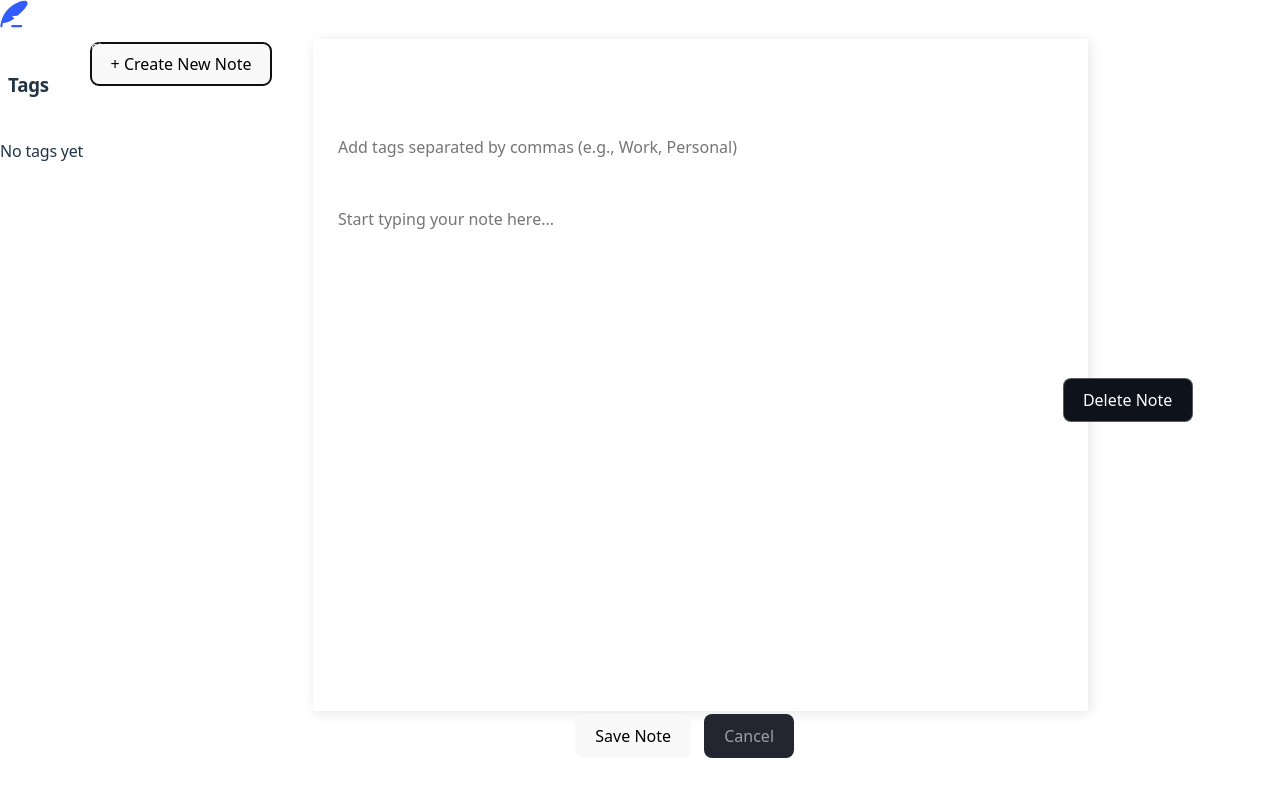
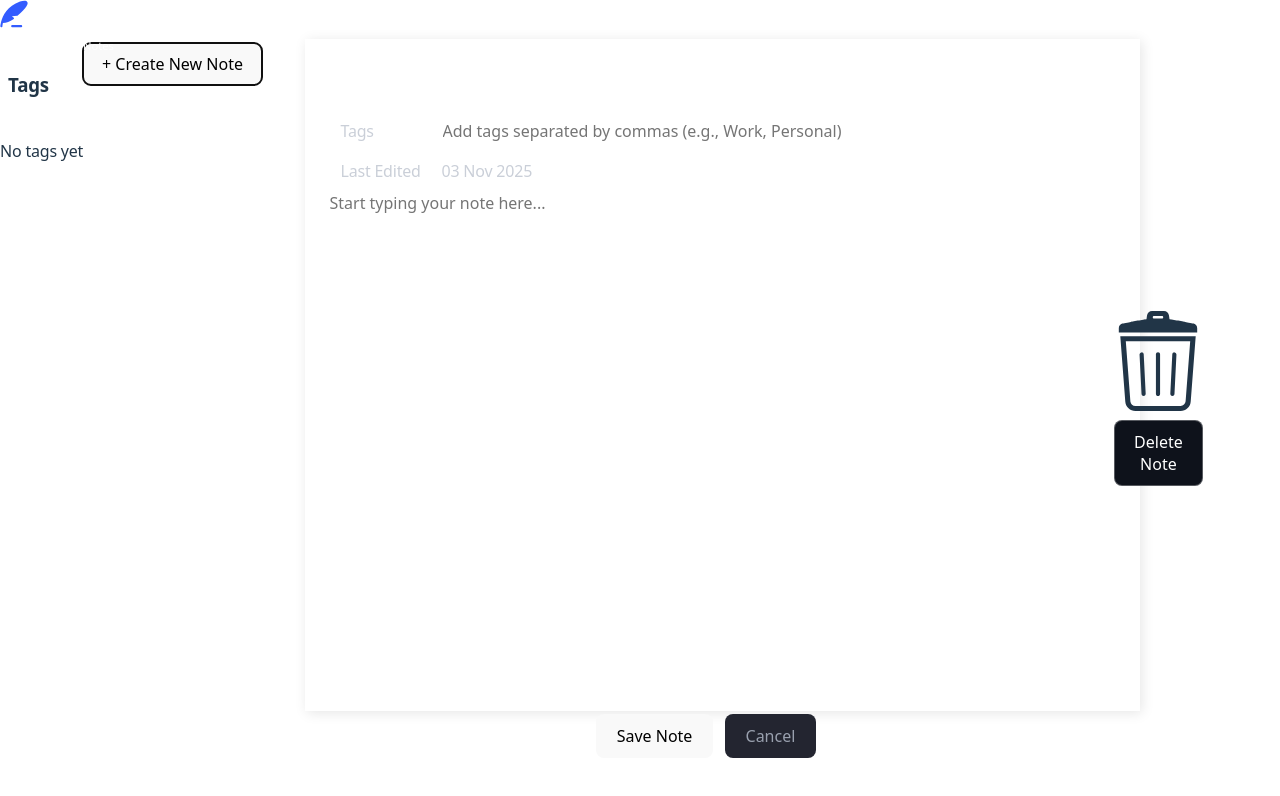
Before and after one commit to alifbink-ualberta/notetakingapp, a React (Vite) app: page / in a window 1280 px wide. Both pictures are taken after a click on the button "+ Create New Note". Shown: the top 796 px of the page. Built offline with nearby package versions, Linux system fonts and the light colour scheme.

Commit message:
Minor cosmetics and added TrashIcon.tsx

```diff
--- a/src/App.css
+++ b/src/App.css
@@ -186,13 +186,29 @@
 
 .last-edited{
   font-size: 1em;
-  color: rgba(255, 255, 255, 0.6);
+  color: #CACFD8;
   margin-top: 0.5rem;
+}
+
+#tag-input{
+  padding-left: 0;
+}
+
+.last-edited.noteview{
+  display: grid;
+  margin-top: 0.5rem;
+  grid-template-columns: 121px 1fr;
+}
+
+#tags-noteview{
+  display: grid;
+  margin-top: 0.5rem;
+  grid-template-columns: 121px 1fr;
 }
 
 .tag-noteview{
   font-size: 1em;
-  color: rgba(255, 255, 255, 0.6);
+  color: #CACFD8;
   margin-top: 0.5rem;
 }
 
@@ -220,6 +236,10 @@
   background-color: #0E121B;
 }
 
+#delete-note-btn {
+  width: 100px;
+}
+
 .cancel{
   background-color: #232530;
   color: #99A0AE;
--- a/src/components/MainNotes.tsx
+++ b/src/components/MainNotes.tsx
@@ -4,6 +4,7 @@ import NoteView from "./NoteView"
 import NoteList from "./Notelist"  // Windows is case insensitive, NoteList.tsx is registered as Notelist.tsx
 import Button from "./Button"
 import Sidebar from "./Sidebar";
+import TrashIcon from "./icons/TrashIcon"
 
 function MainNotes() {
   const [notes, setNotes] = useState<Note[]>([]) // for saved notes
@@ -127,7 +128,8 @@ function MainNotes() {
 
             </section>
             <section className="dlt-archive-btns">
-              <div className="special-btns">
+              <div id="delete-note-btn">
+                <TrashIcon/>
                 <Button
                   label="Delete Note"
                   variant="special"
--- a/src/components/NoteView.tsx
+++ b/src/components/NoteView.tsx
@@ -22,9 +22,10 @@ function NoteView({ note, onUpdate }: NoteProps) {
         className="title note-title"
         placeholder="Enter a title..."
       />
-      <div>
+      <div id="tags-noteview">
         <span className="tag-noteview"> <TagIcon className="view-icon"/> <span className="text-noteview">Tags</span></span>
         <input
+          id="tag-input"
           type="text"
           value={note.tags.join(",")}
           onChange={(e) => onUpdate({ ...note,
@@ -33,7 +34,7 @@ function NoteView({ note, onUpdate }: NoteProps) {
         />
       </div>
       <div className="last-edited noteview">
-        <ClockIcon className="view-icon"/> <span className="text-noteview"> Last Edited {note.updatedAt.toLocaleString()}</span>
+        <span className="text-noteview"><ClockIcon className="view-icon"/>  Last Edited </span> <span>{note.updatedAt.toLocaleString()}</span>
       </div>
 
       <textarea
--- /dev/null
+++ b/src/components/icons/TrashIcon.tsx
@@ -0,0 +1,31 @@
+import React from "react";
+
+type TrashIconProps = React.SVGProps<SVGSVGElement>;
+
+const TrashIcon: React.FC<TrashIconProps> = (props) => (
+  <svg
+    viewBox="0 0 512 512"
+    xmlns="http://www.w3.org/2000/svg"
+    fill="currentColor"
+    {...props}
+  >
+    <g>
+      <path d="M88.594,464.731C90.958,491.486,113.368,512,140.234,512h231.523c26.858,0,49.276-20.514,51.641-47.269
+        l25.642-335.928H62.952L88.594,464.731z M420.847,154.93l-23.474,307.496c-1.182,13.37-12.195,23.448-25.616,23.448H140.234
+        c-13.42,0-24.434-10.078-25.591-23.132L91.145,154.93H420.847z"/>
+      <path d="M182.954,435.339c5.877-0.349,10.35-5.4,9.992-11.269l-10.137-202.234c-0.358-5.876-5.401-10.349-11.278-9.992
+        c-5.877,0.357-10.35,5.409-9.993,11.277l10.137,202.234C172.033,431.231,177.085,435.696,182.954,435.339z"/>
+      <path d="M256,435.364c5.885,0,10.656-4.763,10.656-10.648V222.474c0-5.885-4.771-10.648-10.656-10.648
+        c-5.885,0-10.657,4.763-10.657,10.648v202.242C245.344,430.601,250.115,435.364,256,435.364z"/>
+      <path d="M329.046,435.339c5.878,0.357,10.921-4.108,11.278-9.984l10.129-202.234c0.348-5.868-4.116-10.92-9.993-11.277
+        c-5.877-0.357-10.92,4.116-11.277,9.992L319.054,424.07C318.697,429.938,323.17,434.99,329.046,435.339z"/>
+      <path d="M439.115,64.517c0,0-34.078-5.664-43.34-8.479c-8.301-2.526-80.795-13.566-80.795-13.566l-2.722-19.297
+        C310.388,9.857,299.484,0,286.642,0h-30.651H225.34c-12.825,0-23.728,9.857-25.616,23.175l-2.721,19.297
+        c0,0-72.469,11.039-80.778,13.566c-9.261,2.815-43.357,8.479-43.357,8.479C62.544,67.365,55.332,77.172,55.332,88.38v21.926h200.66
+        h200.676V88.38C456.668,77.172,449.456,67.365,439.115,64.517z M276.318,38.824h-40.636c-3.606,0-6.532-2.925-6.532-6.532
+        s2.926-6.532,6.532-6.532h40.636c3.606,0,6.532,2.925,6.532,6.532S279.924,38.824,276.318,38.824z"/>
+    </g>
+  </svg>
+);
+
+export default TrashIcon;
```
